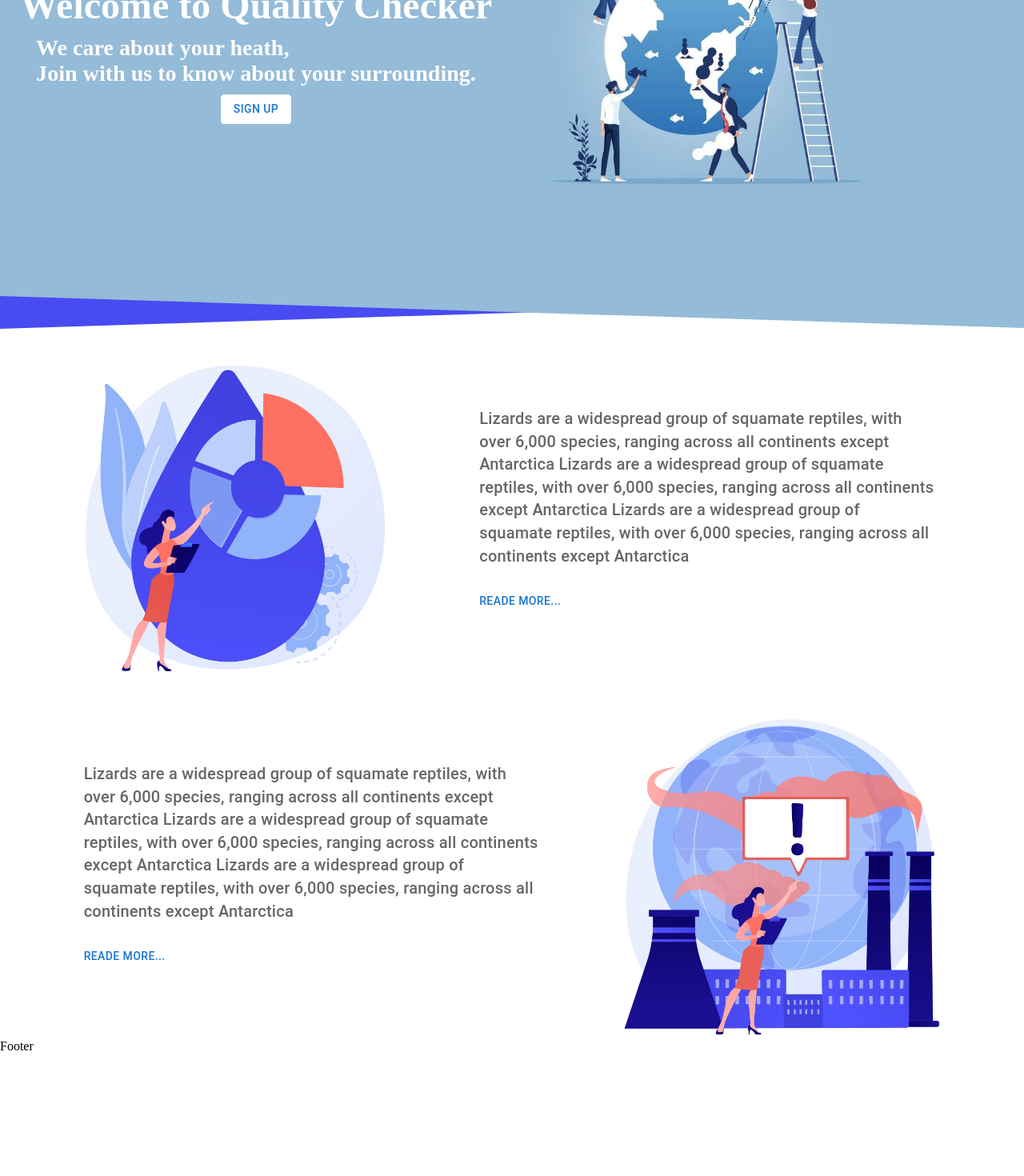
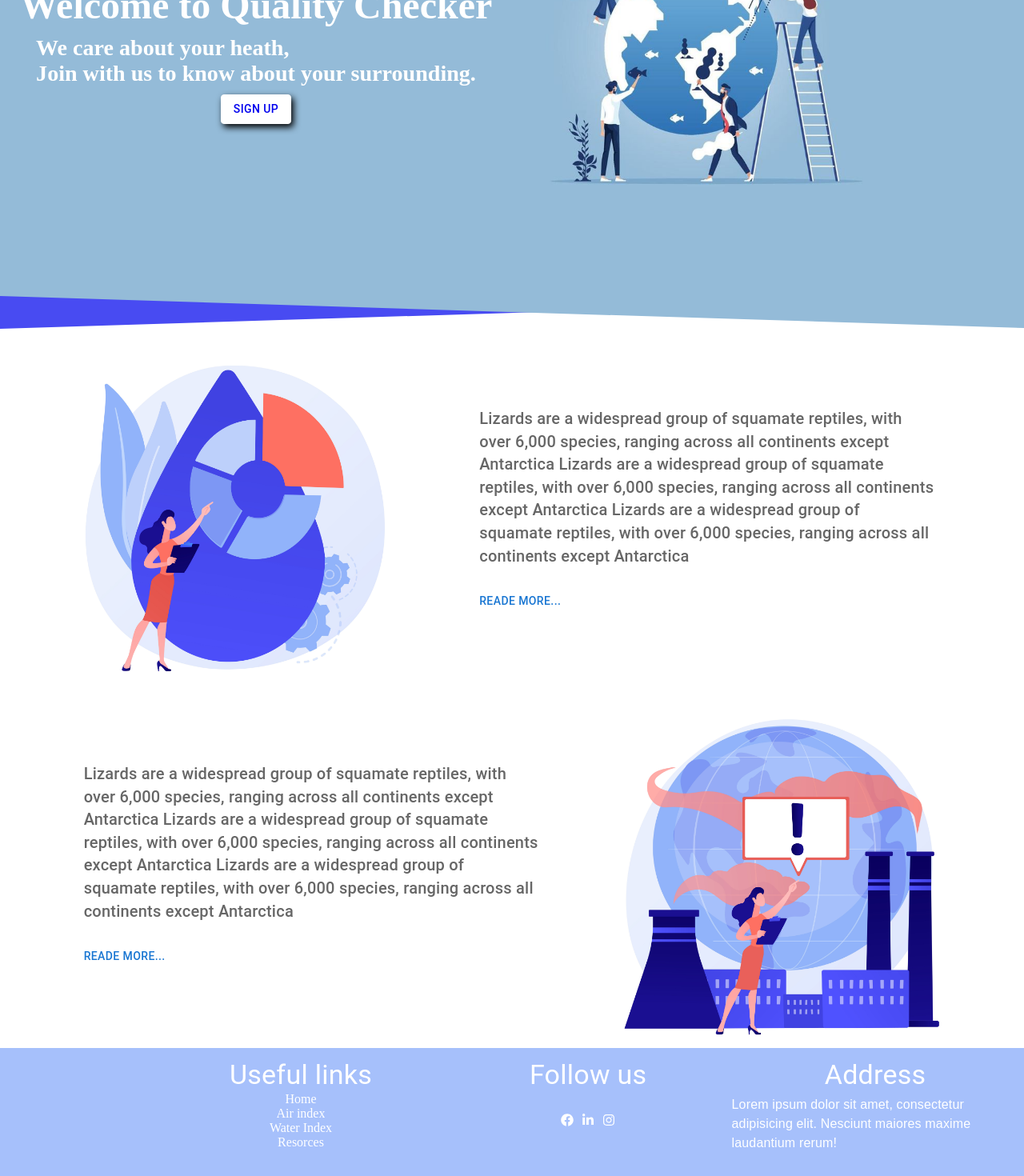
Before and after one commit to Chitresh9876/TecHacks-24, a React (Create React App) app in the folder client/: page / in a window 1280 px wide. Shown: the part 197-1667 px from the top of the page at 80% size. Before the commit the page ends 1514 px from the top, so only its background shows below. Built offline with nearby package versions, Linux system fonts and the light colour scheme.

Commit message:
added footer

```diff
--- a/client/package.json
+++ b/client/package.json
@@ -13,7 +13,9 @@
     "dotenv": "^16.3.1",
     "react": "^18.2.0",
     "react-dom": "^18.2.0",
+    "react-icons": "^5.0.1",
     "react-router-dom": "^6.21.2",
+    "react-router-hash-link": "^2.4.3",
     "react-scripts": "5.0.1",
     "web-vitals": "^2.1.4"
   },
--- a/client/src/App.css
+++ b/client/src/App.css
@@ -3,4 +3,5 @@
     padding: 0;
     box-sizing: border-box;
     overflow-x: hidden;
+    scroll-behavior: smooth;
 }
--- a/client/src/App.js
+++ b/client/src/App.js
@@ -6,7 +6,10 @@ import Monitoring from "./pages/Monitoring/Monitoring";
 import Resource from "./pages/Resources/Resource";
 import WaterQualityIndex from "./pages/WaterQualityIndex/WaterQualityIndex";
 import { Route, Routes } from "react-router-dom";
-
+import Footer from "./components/Footer/Footer";
+import Error from "./components/Error/Error";
+import SignUp from "./components/SignUp/SignUp"
+import Login from "./components/Login/Login"
 function App() {
   return (
     <div className="App">
@@ -16,9 +19,12 @@ function App() {
         <Route exact path='/' element={<Home/>}/>
         <Route exact path='/airQualityIndex' element={<AirQualityIndex/>}/>
         <Route exact path='/waterQualityIndex' element={<WaterQualityIndex/>}/>
-        <Route exact path='/monitoring' element={<Monitoring/>}/>
+        {/* <Route exact path='/monitoring' element={<Monitoring/>}/> */}
         <Route exact path='/resource' element={<Resource/>}/>
+        <Route exact path="/sign-up" element={<SignUp/>}/>
+        <Route exact path="*" element={<Error/>}/>
       </Routes>
+      <Footer/>
     </div>
   );
 }
--- a/client/src/components/Card/Card.jsx
+++ b/client/src/components/Card/Card.jsx
@@ -2,7 +2,9 @@ import React from 'react'
 
 const Card = () => {
   return (
-    <div>Card</div>
+    <div>
+
+    </div>
   )
 }
 
--- /dev/null
+++ b/client/src/components/Error/Error.jsx
@@ -0,0 +1,12 @@
+import React from 'react'
+import { Box } from '@mui/material'
+const Error = () => {
+  return (
+    <Box height={"100vh"} style={{}}>
+
+    </Box>
+
+  )
+}
+
+export default Error
--- a/client/src/components/Footer/Footer.js
+++ /dev/null
@@ -1,9 +0,0 @@
-import React from 'react'
-
-const Footer = () => {
-  return (
-    <div>Footer</div>
-  )
-}
-
-export default Footer
--- /dev/null
+++ b/client/src/components/Footer/Footer.jsx
@@ -0,0 +1,79 @@
+import React from "react";
+import { Stack, Typography } from "@mui/material";
+import { HashLink } from "react-router-hash-link";
+import { Link } from "react-router-dom";
+import { FaFacebook, FaLinkedinIn, FaInstagram } from "react-icons/fa";
+
+const Footer = () => {
+  return (
+    <Stack
+      direction={"row"}
+      style={{
+        height: "10rem",
+        // border: "1px solid red",
+
+        marginTop: ".7rem",
+        padding: ".4rem",
+        backgroundColor: "#a6c0fb",
+        paddingTop: ".8rem",
+      }}
+    >
+      <Stack style={{ width: "15%", height: "100%" }}></Stack>
+      <Stack direction={"row"} style={{ width: "85%", height: "100%" }}>
+        <Stack alignItems={"center"} style={{ width: "100%", height: "100%" }}>
+          <Typography variant="h4" component="h4" color="white">
+            {" "}
+            Useful links
+          </Typography>
+          <Stack alignItems={"center"} justifyContent={""}>
+            <HashLink to="/" style={{ textDecoration: "none", color: "white" }}>
+              Home
+            </HashLink>
+            <Link
+              to="/airQualityIndex"
+              style={{ textDecoration: "none", color: "white" }}
+            >
+              Air index
+            </Link>
+            <Link
+              to="/waterQualityIndex"
+              style={{ textDecoration: "none", color: "white" }}
+            >
+              Water Index
+            </Link>
+            <Link
+              to="/resource"
+              style={{ textDecoration: "none", color: "white" }}
+            >
+              Resorces
+            </Link>
+          </Stack>
+        </Stack>
+        <Stack alignItems={"center"} style={{ width: "100%", height: "100%" }}>
+          <Typography variant="h4" component="h4" color="white">
+            {" "}
+            Follow us
+          </Typography>
+          <Stack height="50%" direction={"row"}  justifyContent={"center"} alignItems={"center"} spacing=".6rem">
+            <FaFacebook color="white" size={""} />
+            <FaLinkedinIn color="white" />
+            <FaInstagram color="white"/>
+          </Stack>
+        </Stack>
+        <Stack alignItems={"center"} style={{ width: "100%", height: "100%" }}>
+          <Typography variant="h4" component="h4" color="white">
+            {" "}
+            Address
+          </Typography>
+          <Stack alignItems={"center"} justifyContent={"center"} color={"white"}  width={"100%"} height={"57%"}>
+            <Typography fontFamily={"sans-serif"}>
+              Lorem ipsum dolor sit amet, consectetur adipisicing elit. Nesciunt maiores maxime laudantium rerum!
+            </Typography>
+          </Stack>
+        </Stack>
+      </Stack>
+    </Stack>
+  );
+};
+
+export default Footer;
--- /dev/null
+++ b/client/src/components/Login/Login.jsx
@@ -0,0 +1,9 @@
+import React from 'react'
+
+const Login = () => {
+  return (
+    <div>Login</div>
+  )
+}
+
+export default Login
--- a/client/src/components/Navbar/Navbar.css
+++ b/client/src/components/Navbar/Navbar.css
@@ -7,7 +7,7 @@
 
 .container{
   padding: 0.5rem;
-  width: 30rem;
+  width: 25rem;
   overflow: hidden;
   background-color: rgba(0, 0, 0, 0.2);
   height: 3rem;
@@ -23,6 +23,7 @@
 .container li{
   list-style: none;
   display: inline;
+  padding:0 .4rem 0 .4rem;
 }
 .container li a{
   text-decoration: none;
--- a/client/src/components/Navbar/Navbar.js
+++ b/client/src/components/Navbar/Navbar.js
@@ -1,18 +1,19 @@
 import React from 'react'
 import './Navbar.css'
 import { Link } from 'react-router-dom'
+import {Box} from "@mui/material"
 
 const Navbar = () => {
   return (
-    <div className="container">
+    <Box className="container">
     <ul>
       <li><Link to='/'>Home</Link></li>
       <li><Link to='/airQualityIndex'>AQI</Link></li>
       <li><Link to='/waterQualityIndex'>WQI</Link></li>
-      <li><Link to='/monitoring'>Monitering Status</Link></li>
+      {/* <li><Link to='/monitoring'>Monitering Status</Link></li> */}
       <li><Link to='/resource'>Resources</Link></li>
     </ul>
-  </div>
+  </Box>
   )
 }
 
--- /dev/null
+++ b/client/src/components/SignUp/SignUp.jsx
@@ -0,0 +1,9 @@
+import React from 'react'
+
+const SignUp = () => {
+  return (
+    <div>SignUp</div>
+  )
+}
+
+export default SignUp
--- a/client/src/pages/Home/Home.jsx
+++ b/client/src/pages/Home/Home.jsx
@@ -1,13 +1,11 @@
 import React from "react";
 import "./Home.css";
 import HeroImage from "../../images/HeroImage.jpg";
+import { Link } from "react-router-dom";
 import ImageDescription from "../../components/ImageDescription/ImageDescription";
 import { Button } from "@mui/material";
-import Footer from "../../components/Footer/Footer";
 
 const Home = () => {
-
-
   return (
     <div>
       {/* Hero Section */}
@@ -24,10 +22,22 @@ const Home = () => {
             sx={{
               backgroundColor: "#ffffff",
               borderColor: "#ffffff",
-              ":hover": { color: "blue" },
+              boxShadow: "3px 4px 8px #000",
+              ":hover": {
+                color: "white",
+                outline: "none",
+                boxShadow: "1px 2px 8px #000000",
+                backgroundColor: "",
+              },
             }}
           >
-            Sign Up
+            <Link
+              to="/sign-up"
+              style={{ textDecoration: "none", ".hover": { color: "white" } }}
+            >
+              {" "}
+              Sign Up
+            </Link>
           </Button>
         </div>
         <img src={HeroImage} alt="" className="HeroImage" />
@@ -38,11 +48,7 @@ const Home = () => {
       {/* Body*/}
 
       <ImageDescription />
-
-      {/* Footer */}
-
-      <Footer />
- </div>
+    </div>
   );
 };
 
```
Also changed, not shown: client/src/images/9169232.jpg (added), 1 other file (tests, documents, lock files or other folders).
